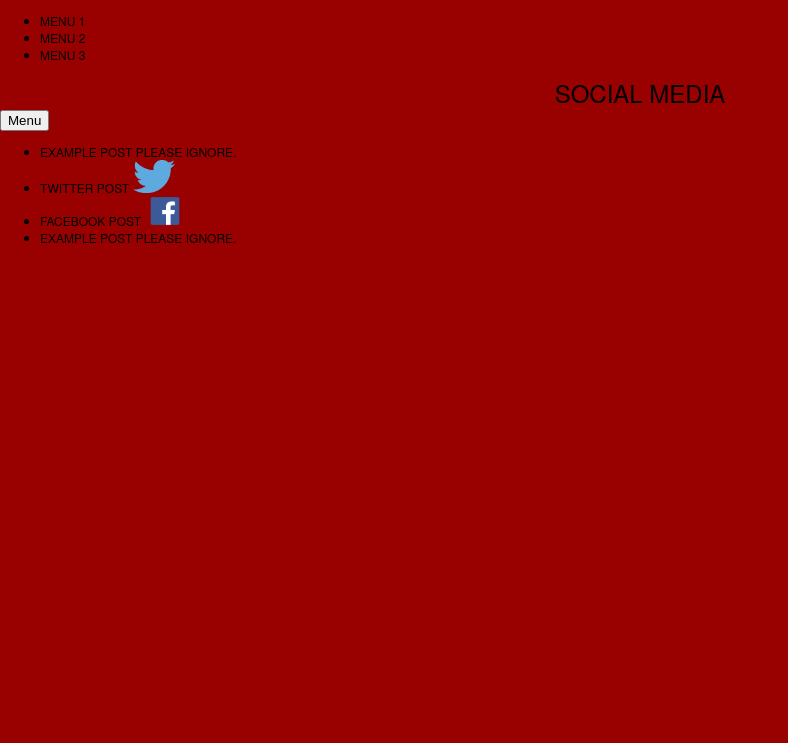
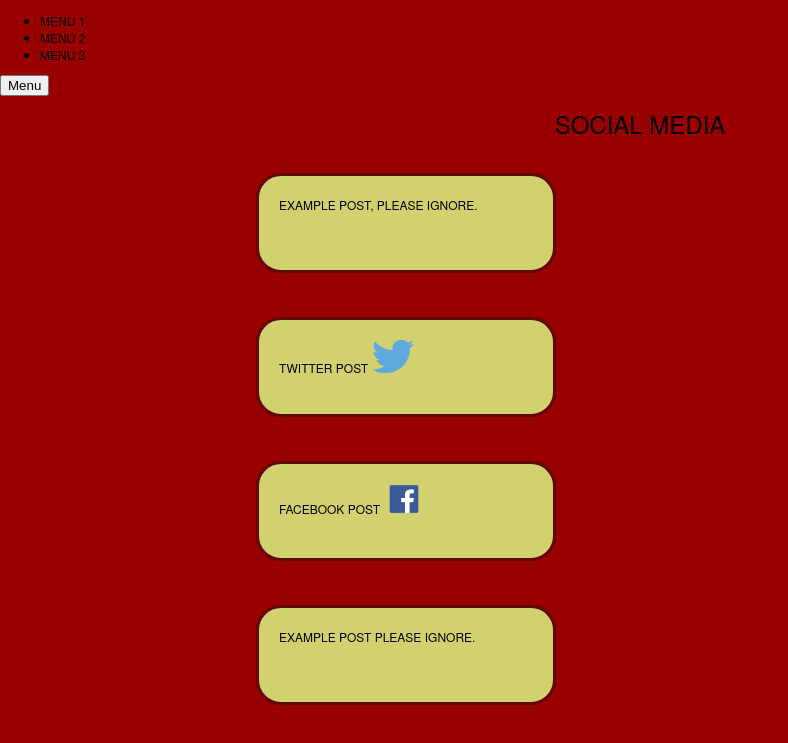
Before and after one commit to Holyburrito/TeamUpp, a plain HTML site: page www/Main/Newsfeed/newsfeed.html in a window 1280 px wide. Shown: the part 19-762 px from the top of the page, without its empty margins (0-788 px from the left). Drawn offline with Linux system fonts and the light colour scheme.

Commit message:
Newsfeed styling and css.

```diff
--- a/www/Main/Newsfeed/newsfeed.html
+++ b/www/Main/Newsfeed/newsfeed.html
@@ -44,7 +44,6 @@
 <!-- Begin page data here-->
         <div id="c-mask" class="c-mask"></div><!-- /c-mask -->
 
-        <h1>Social Media</h1>
         <!-- Begin menu button -->
         <div id="o-wrapper" class="o-wrapper">
 
@@ -55,20 +54,44 @@
             <!-- other content in here -->
 
         </div><!-- Button Ends here -->
+        <!-- The main header -->
+        <div class="center">
+        	<h1>Social Media</h1>
+        </div>
 
         	<!-- This is a list of example posts for the social media page. -->
-			<ul class="icomlist">
 
-				<li>Example post please ignore.</li>
+				<div class = "center">
+					<p>
+						<div class="boxed">
+		 					Example post, please ignore.
+						</div>
+					</p>
+				</div>
+				<!-- Should have the twitter emblem and link to the original post on twitter -->
+				<div class = "center">
+					<p>
+						<div class="boxed">
+	  						Twitter post   <img src= "Twitter_logo_blue.png" height="33" width="42"/>
+						</div>
+					</p>
+				</div>
+					<!-- Has fb emblem and links to orig. post -->
+				<div class = "center">
+					<p>
+						<div class="boxed">
+	 						 Facebook post   <img src= "f_logo.png"  height="30" width="42"/>
+						</div>
+					</p>
+				</div>
+				<div class = "center">
+					<p>
+						<div class="boxed">
+	  						Example post please ignore.
+						</div>
+					</p>
+				</div>
 
-				<!-- Should have the twitter emblem and link to the original post on twitter -->
-				<li>Twitter post   <img src= "Twitter_logo_blue.png" height="33" width="42"/> </li>
-
-				<!-- Has fb emblem and links to orig. post -->
-				<li>Facebook post   <img src= "f_logo.png"  height="30" width="42"/> </li>
-
-				<li>Example post please ignore.</li>
-			</ul>
 
 		<script type="text/javascript" src="../../js/index.js"></script>
 		<script type="text/javascript" src="../../js/Menu.js"></script>
--- a/www/css/newsfeed.css
+++ b/www/css/newsfeed.css
@@ -0,0 +1,22 @@
+/************************************* Here is the CSS for the newsfeed **********************/
+
+/**
+* The boxes containing
+*/
+.boxed {
+  border: 3px solid #5e0903;
+  width: 300px;
+  height: 100px;
+  box-sizing: border-box;
+  background-color: #d2d170;
+  border-radius: 25px;
+  padding: 20px;
+}
+/**
+* centering for the boxes and the header.
+*/
+.center{
+	margin: auto;
+	width: 60%;
+	padding: 10px;
+}
```
